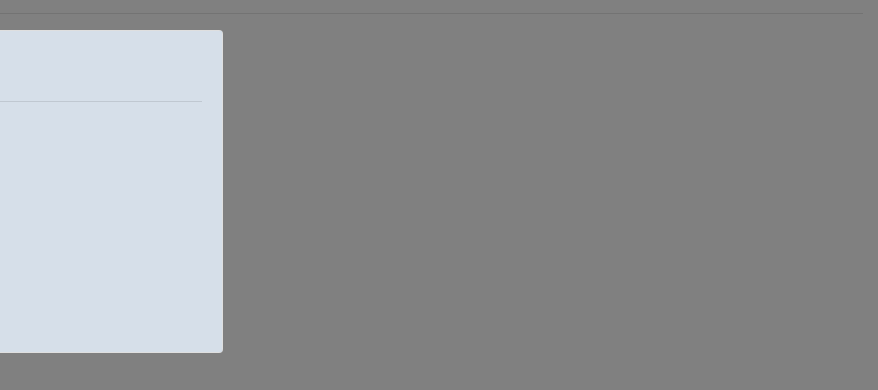
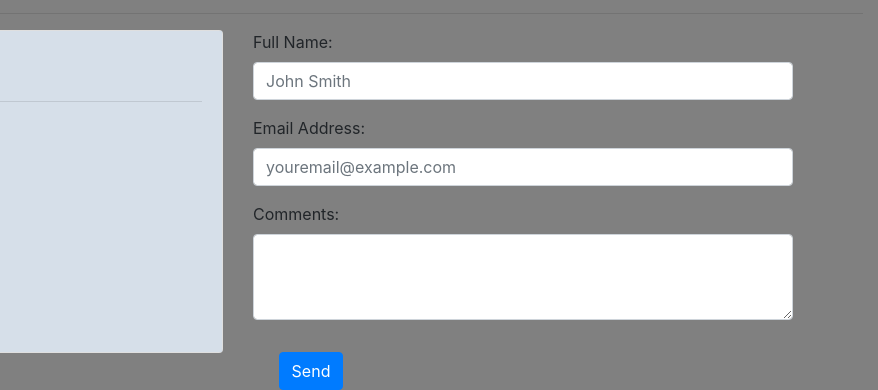
Before and after one commit to Code-Institute-Submissions/Zaidcoll-Project1, a plain HTML site: page index.html in a window 1280 px wide. Shown: the part 2413-2803 px from the top of the page, 402-1280 px from the left. Before the commit the page ends 2766 px from the top, so only its background shows below. Drawn offline with nearby package versions, Linux system fonts and the light colour scheme.

Commit message:
added forms to the Contacts section with 3 parameters

```diff
--- a/index.html
+++ b/index.html
@@ -163,6 +163,26 @@
     </div>
     </div>
 
+    <div class = 'col-md-6'>
+      <form>
+        <div class="form-group">
+          <label for="exampleFormControlInput1">Full Name:</label>
+          <input type="text" class="form-control" id="exampleFormControlInput1" placeholder="John Smith">
+        </div>
+        <div class="form-group">
+          <label for="exampleFormControlInput1">Email Address:</label>
+          <input type="email" class="form-control" id="exampleFormControlInput1" placeholder="youremail@example.com">
+        </div>
+        <div class="form-group">
+          <label for="exampleFormControlTextarea1">Comments:</label>
+          <textarea class="form-control" id="exampleFormControlTextarea1" rows="3"></textarea>
+        </div>
+        <button class="btn btn-primary" type="submit">Send</button>
+      </form>
+    </div>
+  </div>
+</div>
+
     <script src="https://kit.fontawesome.com/ce1f594b7c.js"></script>
     <script src="https://code.jquery.com/jquery-3.3.1.slim.min.js" integrity="sha384-q8i/X+965DzO0rT7abK41JStQIAqVgRVzpbzo5smXKp4YfRvH+8abtTE1Pi6jizo" crossorigin="anonymous"></script>
     <script src="https://cdnjs.cloudflare.com/ajax/libs/popper.js/1.14.7/umd/popper.min.js" integrity="sha384-UO2eT0CpHqdSJQ6hJty5KVphtPhzWj9WO1clHTMGa3JDZwrnQq4sF86dIHNDz0W1" crossorigin="anonymous"></script>
```
Also changed, not shown: .c9/metadata/environment/index.html, .c9/metadata/preview-/index.html (deleted).
